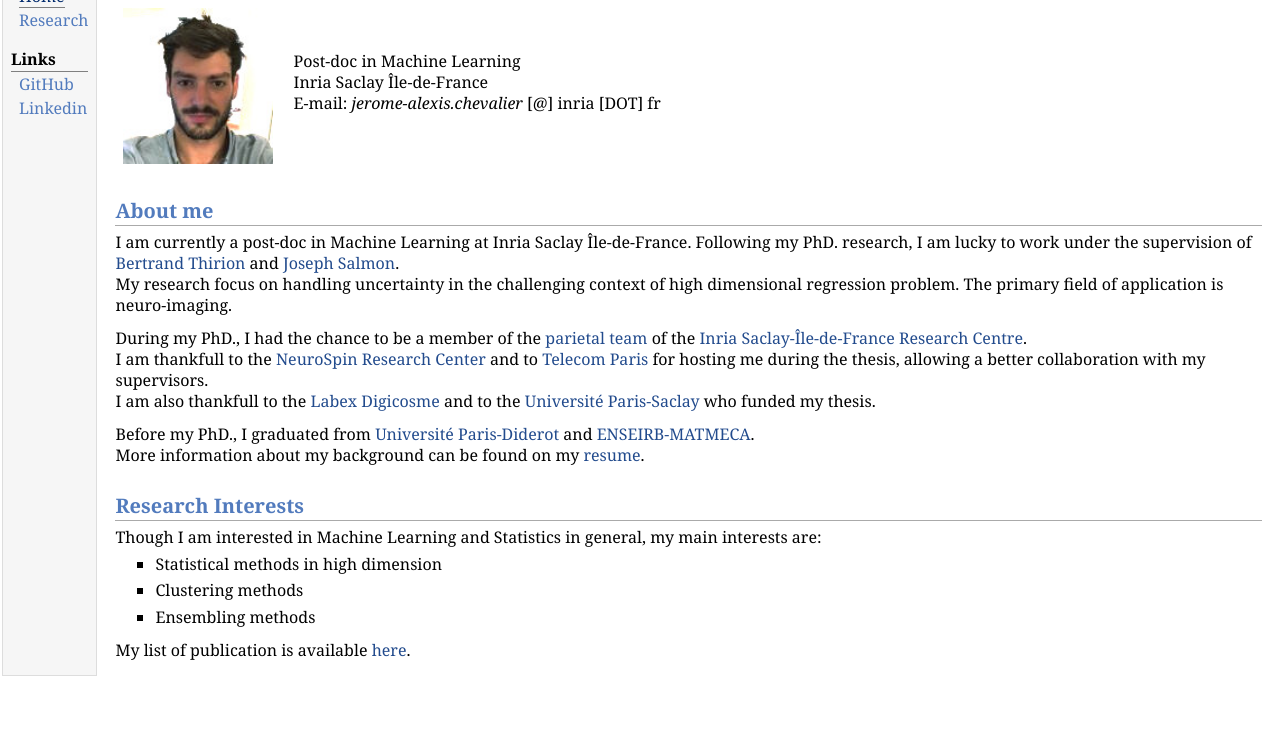
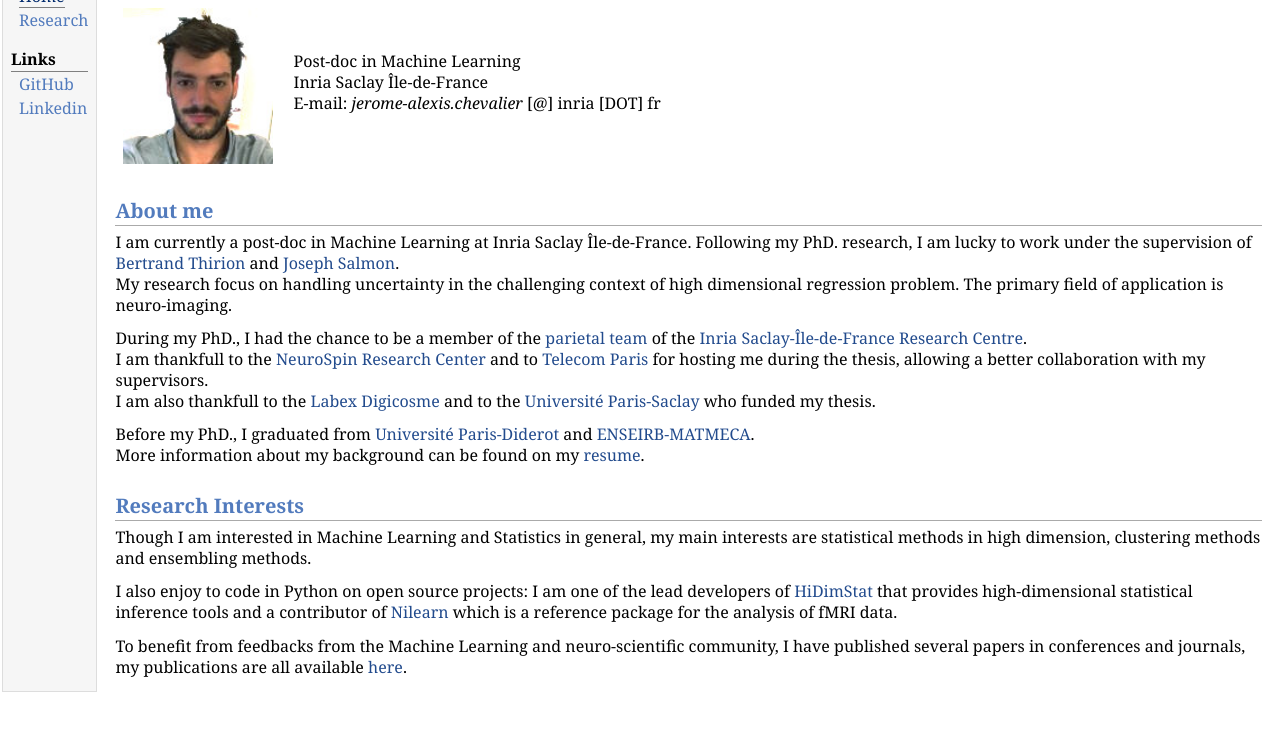
Before and after one commit to ja-che/ja-che.github.io, a plain HTML site: page index.html in a window 1280 px wide. Shown: the part 68-798 px from the top of the page. Drawn offline with Linux system fonts and the light colour scheme.

Commit message:
adding reference to HiDimStat and Nilearn

```diff
--- a/index.html
+++ b/index.html
@@ -37,16 +37,9 @@ I am also thankfull to the <a href="https://digicosme.cnrs.fr/en/digicosme-paris
 <p>Before my PhD., I graduated from <a href="https://crl.u-paris.fr/">Université Paris-Diderot</a> and <a href="https://enseirb-matmeca.bordeaux-inp.fr/">ENSEIRB-MATMECA</a>. <br />
 More information about my background can be found on my <a target="_blank" rel="noopener noreferrer" href="files/pdf/cv.pdf">resume</a>.</p>
 <h2>Research Interests</h2>
-<p>Though I am interested in Machine Learning and Statistics in general, my main interests are:  </p>
-<ul>
-<li><p>Statistical methods in high dimension</p>
-</li>
-<li><p>Clustering methods</p>
-</li>
-<li><p>Ensembling methods</p>
-</li>
-</ul>
-<p>My list of publication is available <a href="research.html">here</a>.</p>
+<p>Though I am interested in Machine Learning and Statistics in general, my main interests are statistical methods in high dimension, clustering methods and ensembling methods.</p>
+<p>I also enjoy to code in Python on open source projects: I am one of the lead developers of <a href="https://ja-che.github.io/hidimstat/">HiDimStat</a> that provides high-dimensional statistical inference tools and a contributor of <a href="https://nilearn.github.io/">Nilearn</a> which is a reference package for the analysis of fMRI data.</p>
+<p>To benefit from feedbacks from the Machine Learning and neuro-scientific community, I have published several papers in conferences and journals, my publications are all available <a href="research.html">here</a>.</p>
 </td>
 </tr>
 </table>
```
Also changed, not shown: 1 other file.
